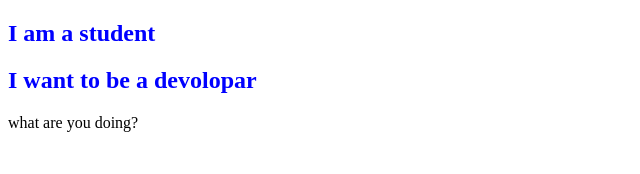
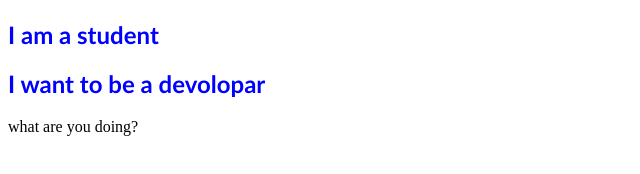
Before and after one commit to tanveer1912/my-third-repo, a plain HTML site: page index.html in a window 1280 px wide. Shown: the whole page, without its empty margins (0-640 px from the left). Drawn offline with Linux system fonts and the light colour scheme.

Commit message:
third added

```diff
--- a/style.css
+++ b/style.css
@@ -1 +1,2 @@
-h2{color: blue;}
+h2{color: blue;
+font-family: 'Gill Sans', 'Gill Sans MT', Calibri, 'Trebuchet MS', sans-serif;}
```
